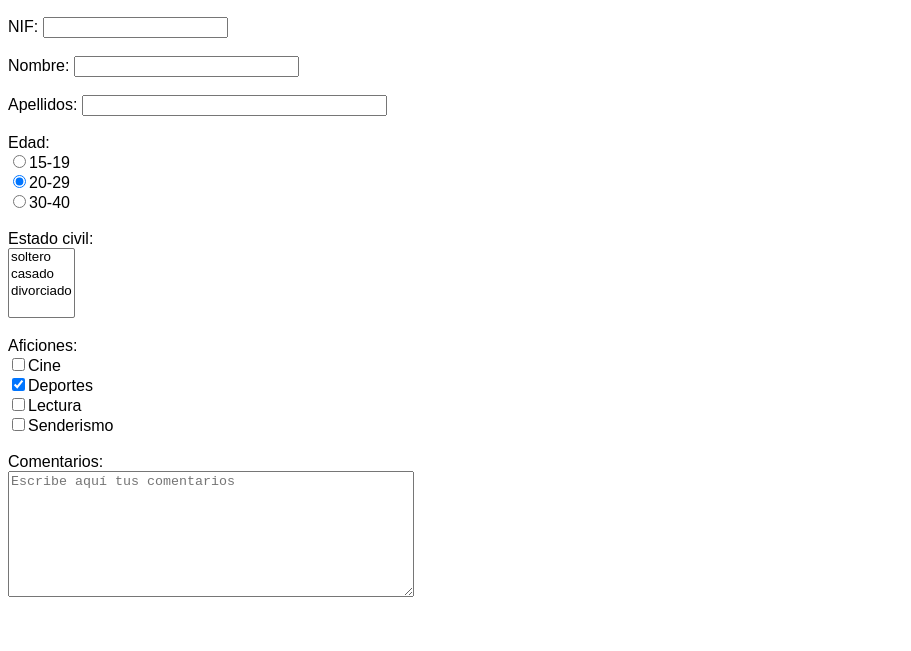
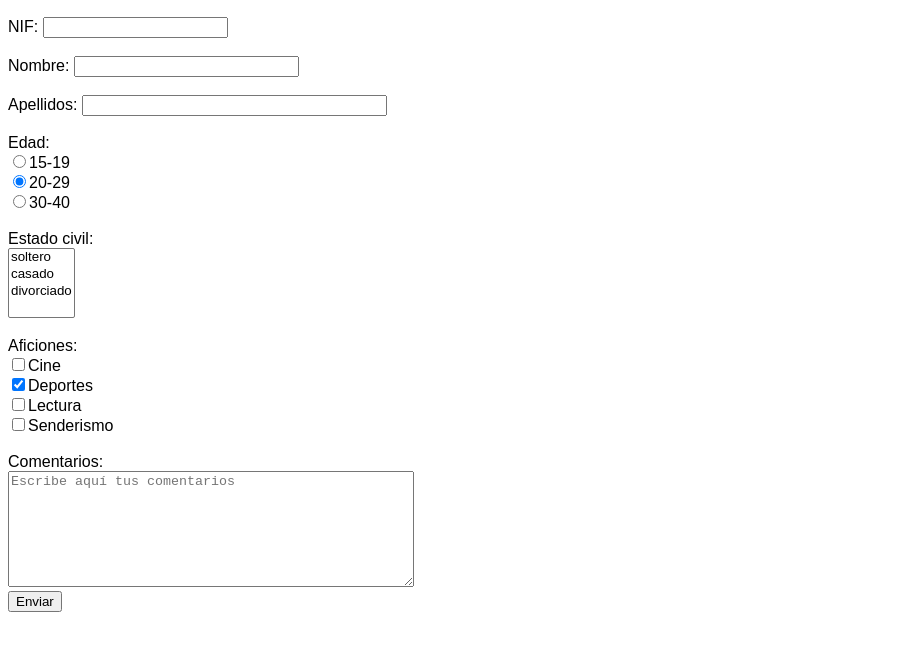
Before and after one commit to angelaserantes/LMSXI-Boletin09, a plain HTML site: page index.html in a window 1280 px wide. Shown: the part 111-762 px from the top of the page, without its empty margins (0-911 px from the left). Drawn offline with Linux system fonts and the light colour scheme.

Commit message:
botón de enviar

```diff
--- a/index.html
+++ b/index.html
@@ -13,7 +13,7 @@
         textarea{
             overflow-y: scroll;
             overflow-x: scroll;
-            height: 120px;
+            height: 110px;
             width: 400px;
         }
 
@@ -54,7 +54,8 @@
             <label for="aficion4"></label><br>
             <input type="checkbox" id="aficion4" name="aficion4" value="Senderismo">Senderismo<br><br>
             <label for="comentario">Comentarios:</label><br>
-            <textarea id="comentario" name="comentario_usuario"  placeholder="Escribe aquí tus comentarios"></textarea>
+            <textarea id="comentario" name="comentario_usuario"  placeholder="Escribe aquí tus comentarios"></textarea><br>
+            <input type="submit" value="Enviar">
         </form>
     </section>
 </body>
```
